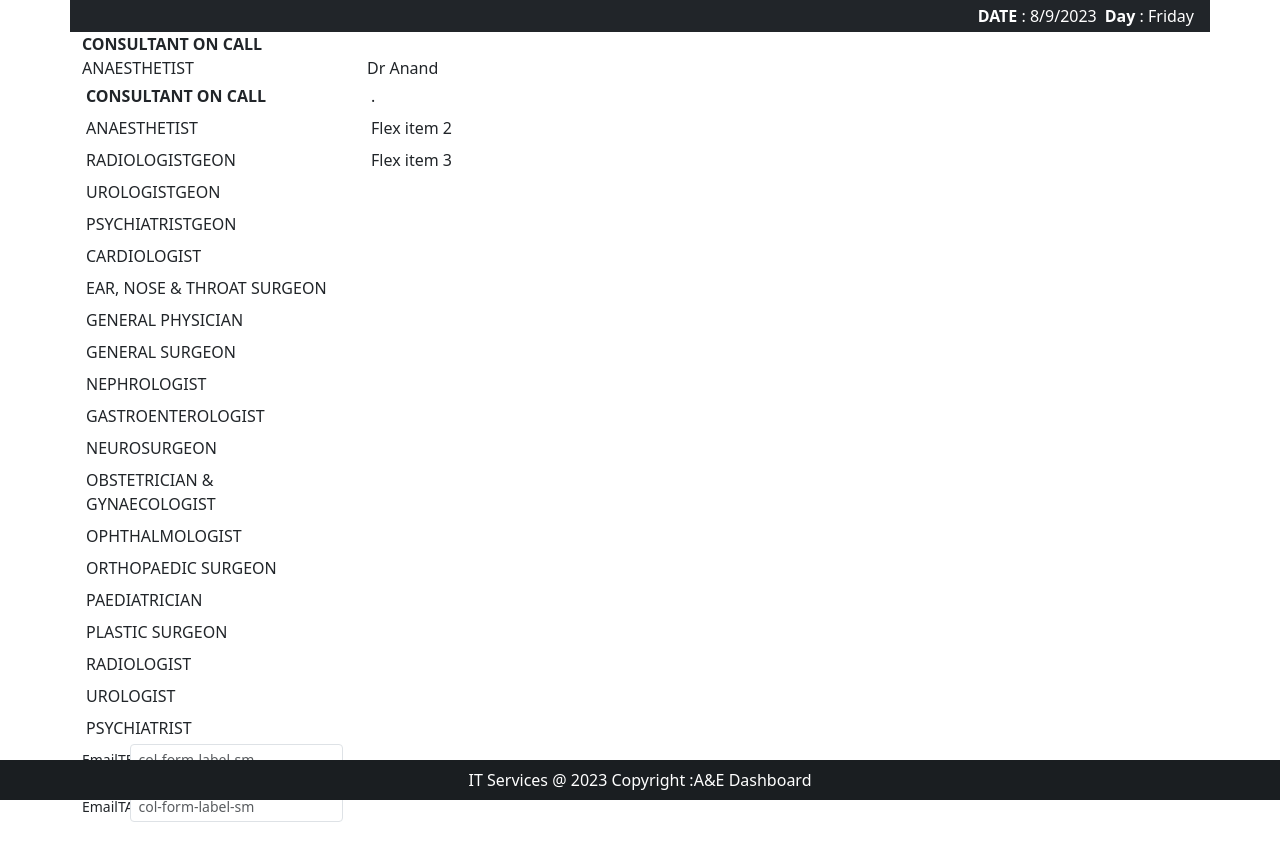
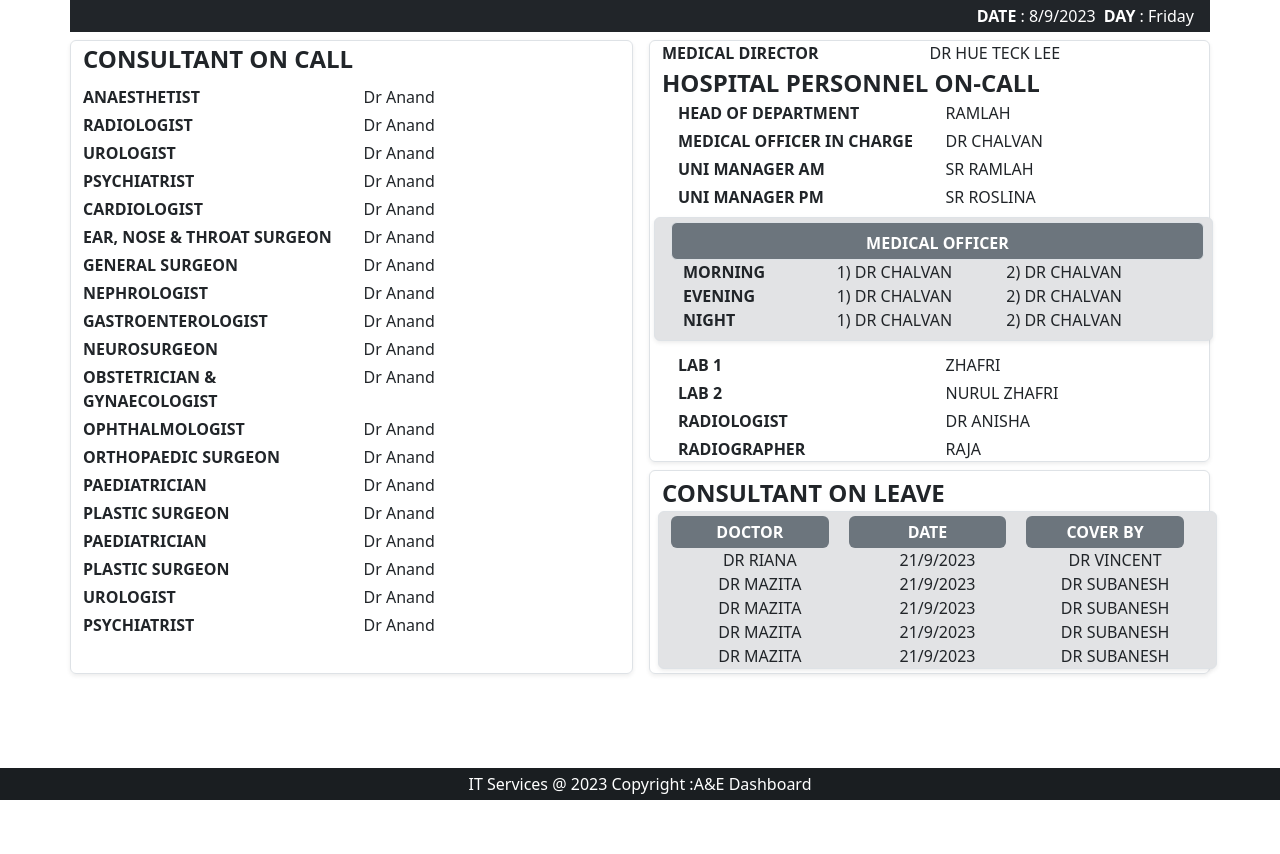
Before and after one commit to musamirul/eDash, a PHP site: page /dashboard.php in a window 1280 px wide. After the commit the page ends 800 px from the top, so only its background shows below. Run offline with PHP 8.4, Linux system fonts and the light colour scheme; some libraries are stand-ins or nearby versions.

Commit message:
update dashboard

```diff
--- a/dashboard.php
+++ b/dashboard.php
@@ -10,69 +10,188 @@
     <div class="row bg-dark text-white">
         <div class="d-flex justify-content-end">
             <div class="p-1"><b>DATE</b> : 8/9/2023</div>
-            <div class="p-1"><b>Day</b> : Friday</div>
+            <div class="p-1"><b>DAY</b> : Friday</div>
         </div>
     </div>
-
     <!--content-->
+    <div class="row pt-2">
+        <div class="col border shadow-sm rounded me-3">
             <div class="row">
+                <div class="col fs-4"><b>CONSULTANT ON CALL</b></div>
+            </div>
+            <div class="row pt-2">
+                <div class="col-sm-6 fw-semibold">ANAESTHETIST</div>
+                <div class="col-sm-6">Dr Anand</div>
+            </div>
+            <div class="row pt-1">
+                <div class="col-sm-6 fw-semibold">RADIOLOGIST</div>
+                <div class="col-sm-6">Dr Anand</div>
+            </div>
+            <div class="row pt-1">
+                <div class="col-sm-6 fw-semibold">UROLOGIST</div>
+                <div class="col-sm-6">Dr Anand</div>
+            </div>
+            <div class="row pt-1">
+                <div class="col-sm-6 fw-semibold">PSYCHIATRIST</div>
+                <div class="col-sm-6">Dr Anand</div>
+            </div>
+            <div class="row pt-1">
+                <div class="col-sm-6 fw-semibold">CARDIOLOGIST</div>
+                <div class="col-sm-6">Dr Anand</div>
+            </div>
+            <div class="row pt-1">
+                <div class="col-sm-6 fw-semibold">EAR, NOSE & THROAT SURGEON</div>
+                <div class="col-sm-6">Dr Anand</div>
+            </div>
+            <div class="row pt-1">
+                <div class="col-sm-6 fw-semibold">GENERAL SURGEON</div>
+                <div class="col-sm-6">Dr Anand</div>
+            </div>
+            <div class="row pt-1">
+                <div class="col-sm-6 fw-semibold">NEPHROLOGIST</div>
+                <div class="col-sm-6">Dr Anand</div>
+            </div>
+            <div class="row pt-1">
+                <div class="col-sm-6 fw-semibold">GASTROENTEROLOGIST</div>
+                <div class="col-sm-6">Dr Anand</div>
+            </div>
+            <div class="row pt-1">
+                <div class="col-sm-6 fw-semibold">NEUROSURGEON</div>
+                <div class="col-sm-6">Dr Anand</div>
+            </div>
+            <div class="row pt-1">
+                <div class="col-sm-6 fw-semibold">OBSTETRICIAN & GYNAECOLOGIST</div>
+                <div class="col-sm-6">Dr Anand</div>
+            </div>
+            <div class="row pt-1">
+                <div class="col-sm-6 fw-semibold">OPHTHALMOLOGIST</div>
+                <div class="col-sm-6">Dr Anand</div>
+            </div>
+            <div class="row pt-1">
+                <div class="col-sm-6 fw-semibold">ORTHOPAEDIC SURGEON</div>
+                <div class="col-sm-6">Dr Anand</div>
+            </div>
+            <div class="row pt-1">
+                <div class="col-sm-6 fw-semibold">PAEDIATRICIAN</div>
+                <div class="col-sm-6">Dr Anand</div>
+            </div>
+            <div class="row pt-1">
+                <div class="col-sm-6 fw-semibold">PLASTIC SURGEON</div>
+                <div class="col-sm-6">Dr Anand</div>
+            </div>
+            <div class="row pt-1">
+                <div class="col-sm-6 fw-semibold">PAEDIATRICIAN</div>
+                <div class="col-sm-6">Dr Anand</div>
+            </div>
+            <div class="row pt-1">
+                <div class="col-sm-6 fw-semibold">PLASTIC SURGEON</div>
+                <div class="col-sm-6">Dr Anand</div>
+            </div>
+            <div class="row pt-1">
+                <div class="col-sm-6 fw-semibold">UROLOGIST</div>
+                <div class="col-sm-6">Dr Anand</div>
+            </div>
+            <div class="row pt-1">
+                <div class="col-sm-6 fw-semibold">PSYCHIATRIST</div>
+                <div class="col-sm-6">Dr Anand</div>
+            </div>
+        </div>
         <div class="col">
+            <div class="row border shadow-sm rounded mb-2">
                 <div class="row">
-                <div class="col"><b>CONSULTANT ON CALL</b></div>
+                    <div class="col-sm-6 fw-semibold">MEDICAL DIRECTOR</div>
+                    <div class="col-sm-6">DR HUE TECK LEE</div>
                 </div>
                 <div class="row">
-                <div class="col-sm-6">ANAESTHETIST</div>
-                <div class="col-sm-6">Dr Anand</div>
+                    <div class="col fs-4"><b>HOSPITAL PERSONNEL ON-CALL</b></div>
+                </div>
+                <div class="row ms-1">
+                    <div class="col-sm-6  fw-semibold">HEAD OF DEPARTMENT</div>
+                    <div class="col-sm-6">RAMLAH</div>
+                </div>
+                <div class="row pt-1 ms-1">
+                    <div class="col-sm-6 fw-semibold">MEDICAL OFFICER IN CHARGE</div>
+                    <div class="col-sm-6">DR CHALVAN</div>
+                </div>
+                <div class="row pt-1 ms-1">
+                    <div class="col-sm-6 fw-semibold">UNI MANAGER AM</div>
+                    <div class="col-sm-6">SR RAMLAH</div>
+                </div>
+                <div class="row pt-1 ms-1">
+                    <div class="col-sm-6 fw-semibold">UNI MANAGER PM</div>
+                    <div class="col-sm-6">SR ROSLINA</div>
+                </div>
+                <div class="row shadow-sm border rounded ms-1 pb-2 mt-2 mb-2 bg-secondary-subtle">
+                    <div class="row border rounded text-white ms-1 mt-1 pt-2 pb-1 bg-secondary fw-bold">
+                        <center>MEDICAL OFFICER</center>
                     </div>
                     <div class="row">
-                <div class="col">
-                    <div class="d-flex flex-column mb-3">
-                        <div class="p-1"><b>CONSULTANT ON CALL</b></div>
-                        <div class="p-1">ANAESTHETIST</div>
-                        <div class="P-1">RADIOLOGISTGEON</div>
-                        <div class="p-1">UROLOGISTGEON</div>
-                        <div class="p-1">PSYCHIATRISTGEON</div>
-                        <div class="p-1">CARDIOLOGIST</div>
-                        <div class="p-1">EAR, NOSE & THROAT SURGEON</div>
-                        <div class="p-1">GENERAL PHYSICIAN</div>
-                        <div class="p-1">GENERAL SURGEON</div>
-                        <div class="p-1">NEPHROLOGIST</div>
-                        <div class="p-1">GASTROENTEROLOGIST</div>
-                        <div class="p-1">NEUROSURGEON</div>
-                        <div class="p-1">OBSTETRICIAN & GYNAECOLOGIST</div>
-                        <div class="p-1">OPHTHALMOLOGIST</div>
-                        <div class="p-1">ORTHOPAEDIC SURGEON</div>
-                        <div class="p-1">PAEDIATRICIAN</div>
-                        <div class="p-1">PLASTIC SURGEON</div>
-                        <div class="p-1">RADIOLOGIST</div>
-                        <div class="p-1">UROLOGIST</div>
-                        <div class="p-1">PSYCHIATRIST</div>
-                        <div class="row mb-3">
-                            <label for="colFormLabelSm" class="col-sm-2 col-form-label col-form-label-sm">EmailTETE</label>
-                            <div class="col-sm-10">
-                              <input type="email" class="form-control form-control-sm" id="colFormLabelSm" placeholder="col-form-label-sm">
+                        <div class="col-4">
+                            <div class="row fw-semibold ps-3">MORNING</div>
+                            <div class="row fw-semibold ps-3">EVENING</div>
+                            <div class="row fw-semibold ps-3">NIGHT</div>
                         </div>
+                        <div class="col-4">
+                            <div class="row">1) DR CHALVAN</div>
+                            <div class="row">1) DR CHALVAN</div>
+                            <div class="row">1) DR CHALVAN</div>
                         </div>
-                          <div class="row mb-3">
-                            <label for="colFormLabelSm" class="col-sm-2 col-form-label col-form-label-sm">EmailTASDFASDFETE</label>
-                            <div class="col-sm-10">
-                              <input type="email" class="form-control form-control-sm" id="colFormLabelSm" placeholder="col-form-label-sm">
+                        <div class="col-4">
+                            <div class="row">2) DR CHALVAN</div>
+                            <div class="row">2) DR CHALVAN</div>
+                            <div class="row">2) DR CHALVAN</div>
                         </div>
                     </div>
                 </div>
+                <div class="row pt-1 ms-1">
+                    <div class="col-sm-6 fw-semibold">LAB 1</div>
+                    <div class="col-sm-6">ZHAFRI</div>
                 </div>
-                <div class="col">
-                    <div class="d-flex flex-column mb-3">
-                        <div class="p-1">.</div>
-                        <div class="p-1">Flex item 2</div>
-                        <div class="p-1">Flex item 3</div>
+                <div class="row pt-1 ms-1">
+                    <div class="col-sm-6 fw-semibold">LAB 2</div>
+                    <div class="col-sm-6">NURUL ZHAFRI</div>
+                </div>
+                <div class="row pt-1 ms-1">
+                    <div class="col-sm-6 fw-semibold">RADIOLOGIST</div>
+                    <div class="col-sm-6">DR ANISHA</div>
+                </div>
+                <div class="row pt-1 ms-1">
+                    <div class="col-sm-6 fw-semibold">RADIOGRAPHER</div>
+                    <div class="col-sm-6">RAJA</div>
+                </div>
+            </div>
+            <!--consultant on-leave-->
+            <div class="row pt-1 pb-1 border shadow-sm rounded">
+                <div class="row">
+                    <div class="col fs-4"><b>CONSULTANT ON LEAVE</b></div>
+                </div>
+                <div class="row pt-1 ms-2 bg-secondary-subtle shadow-sm border rounded">
+                    <div class="col-4">
+                        <div class="row rounded text-white p-1 bg-secondary me-2"><b><center>DOCTOR</center></b></div>
+                        <div class="row"><center>DR RIANA</center></div>
+                        <div class="row"><center>DR MAZITA</center></div>
+                        <div class="row"><center>DR MAZITA</center></div>
+                        <div class="row"><center>DR MAZITA</center></div>
+                        <div class="row"><center>DR MAZITA</center></div>
+                    </div>
+                    <div class="col-4">
+                        <div class="row rounded text-white p-1 bg-secondary me-2"><b><center>DATE</center></b></div>
+                        <div class="row"><center>21/9/2023</center></div>
+                        <div class="row"><center>21/9/2023</center></div>
+                        <div class="row"><center>21/9/2023</center></div>
+                        <div class="row"><center>21/9/2023</center></div>
+                        <div class="row"><center>21/9/2023</center></div>
+                    </div>
+                    <div class="col-4">
+                        <div class="row rounded text-white p-1 bg-secondary me-2"><b><center>COVER BY</center></b></div>
+                        <div class="row"><center>DR VINCENT</center></div>
+                        <div class="row"><center>DR SUBANESH</center></div>
+                        <div class="row"><center>DR SUBANESH</center></div>
+                        <div class="row"><center>DR SUBANESH</center></div>
+                        <div class="row"><center>DR SUBANESH</center></div>
                     </div>
                 </div>
             </div>
-
-        </div>
-        <div class="col">
-
         </div>
     </div>
 
@@ -81,8 +200,8 @@
 
 
 
-<footer class="text-center text-white fixed-bottom bg-dark mt-5">
-    <div class="text-center p-2" style="background-color:rgba(0,0,0,0.2);">IT Services @ 2023 Copyright :<a class="text-white text-decoration-none" href="#">A&E Dashboard</a></div>
+<footer class="text-center text-white fixed-bottom bg-dark mt-2">
+    <div class="text-center p-1" style="background-color:rgba(0,0,0,0.2);">IT Services @ 2023 Copyright :<a class="text-white text-decoration-none" href="#">A&E Dashboard</a></div>
 </footer>
     <script src="static/bootstrap/js/bootstrap.bundle.min.js"></script>
     <script src="Interface/style/jQuery/jquery-3.6.0.min.js"></script>
```
Lines whose indentation alone changed are shown as unchanged.
